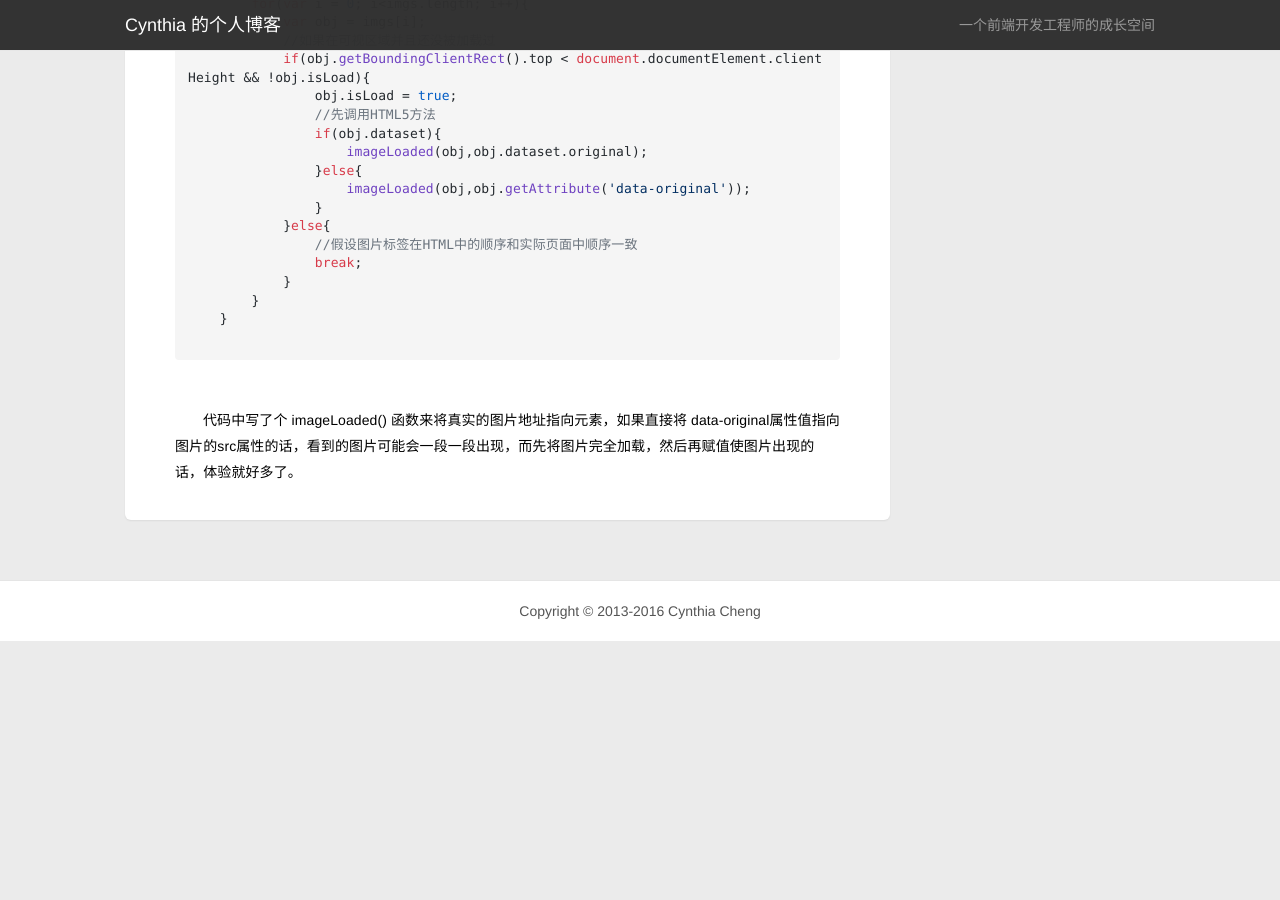
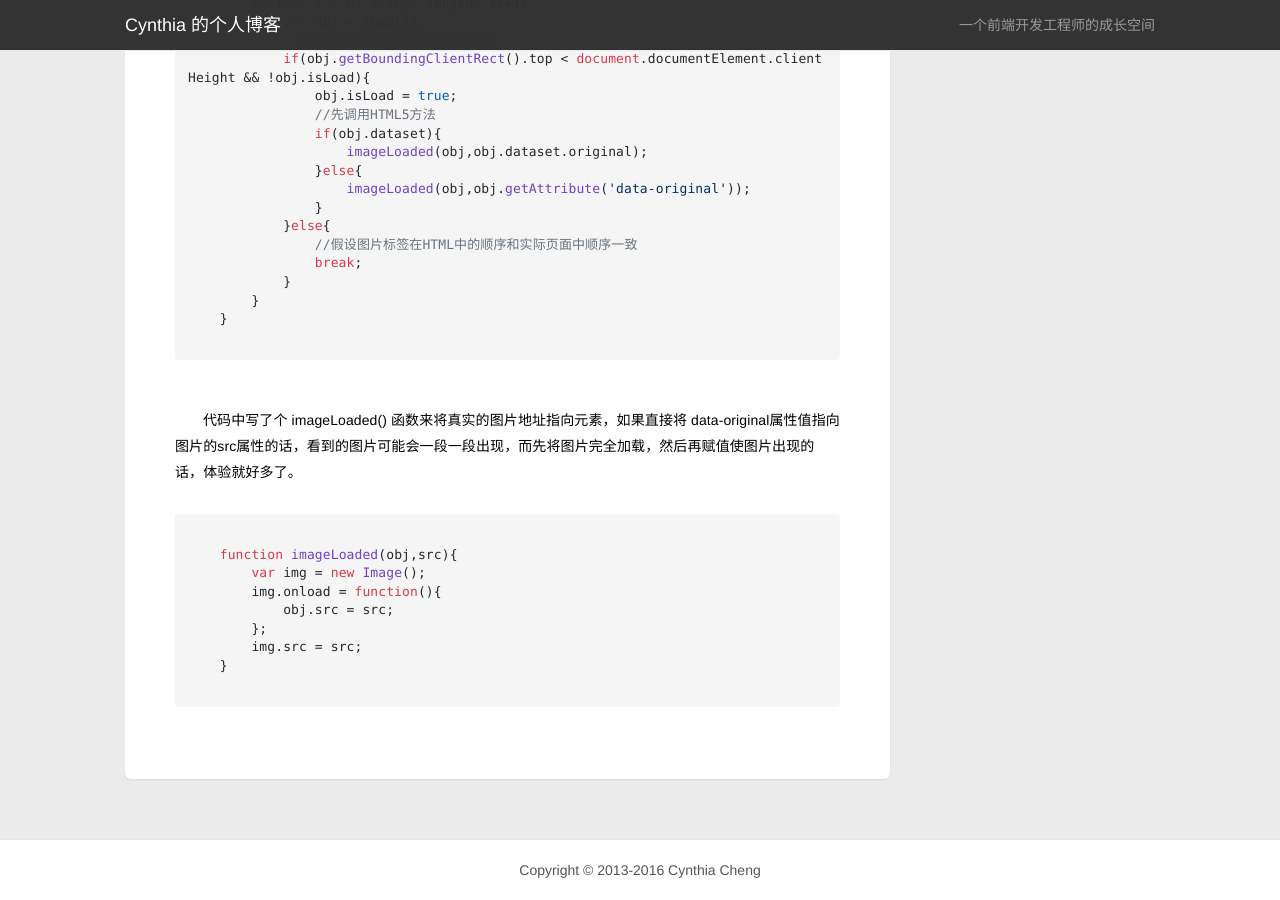
Before and after one commit to ChengYiFan/Blog, a Jekyll site: the page built from _posts/2014-06-06-the-lazy-loading-of-pictures.html, in a window 1280 px wide and 900 px high, scrolled down 1649 px. Built offline with Jekyll 4.4.1, drawn with Linux system fonts in a browser that asks for light colours; nearby versions of some CDN libraries; Markdown is read by kramdown in place of the engine named in the settings; before the commit the page ends 2290 px from its top, so only the background shows below that.

Commit message:
update posts

```diff
--- a/_posts/2014-06-06-the-lazy-loading-of-pictures.html
+++ b/_posts/2014-06-06-the-lazy-loading-of-pictures.html
@@ -85,4 +85,15 @@ excerpt: 图片的惰性加载是啥意思？为什么要用它？当我们页
     </code>
     </pre>
     <p>&nbsp;&nbsp;&nbsp;&nbsp;&nbsp;&nbsp;&nbsp;代码中写了个 imageLoaded() 函数来将真实的图片地址指向元素，如果直接将 data-original属性值指向图片的src属性的话，看到的图片可能会一段一段出现，而先将图片完全加载，然后再赋值使图片出现的话，体验就好多了。</p>
+    <pre>
+    <code>
+    function imageLoaded(obj,src){
+        var img = new Image();
+        img.onload = function(){
+            obj.src = src;
+        };
+        img.src = src;
+    }
+    </code>
+    </pre>
 </article>
```
